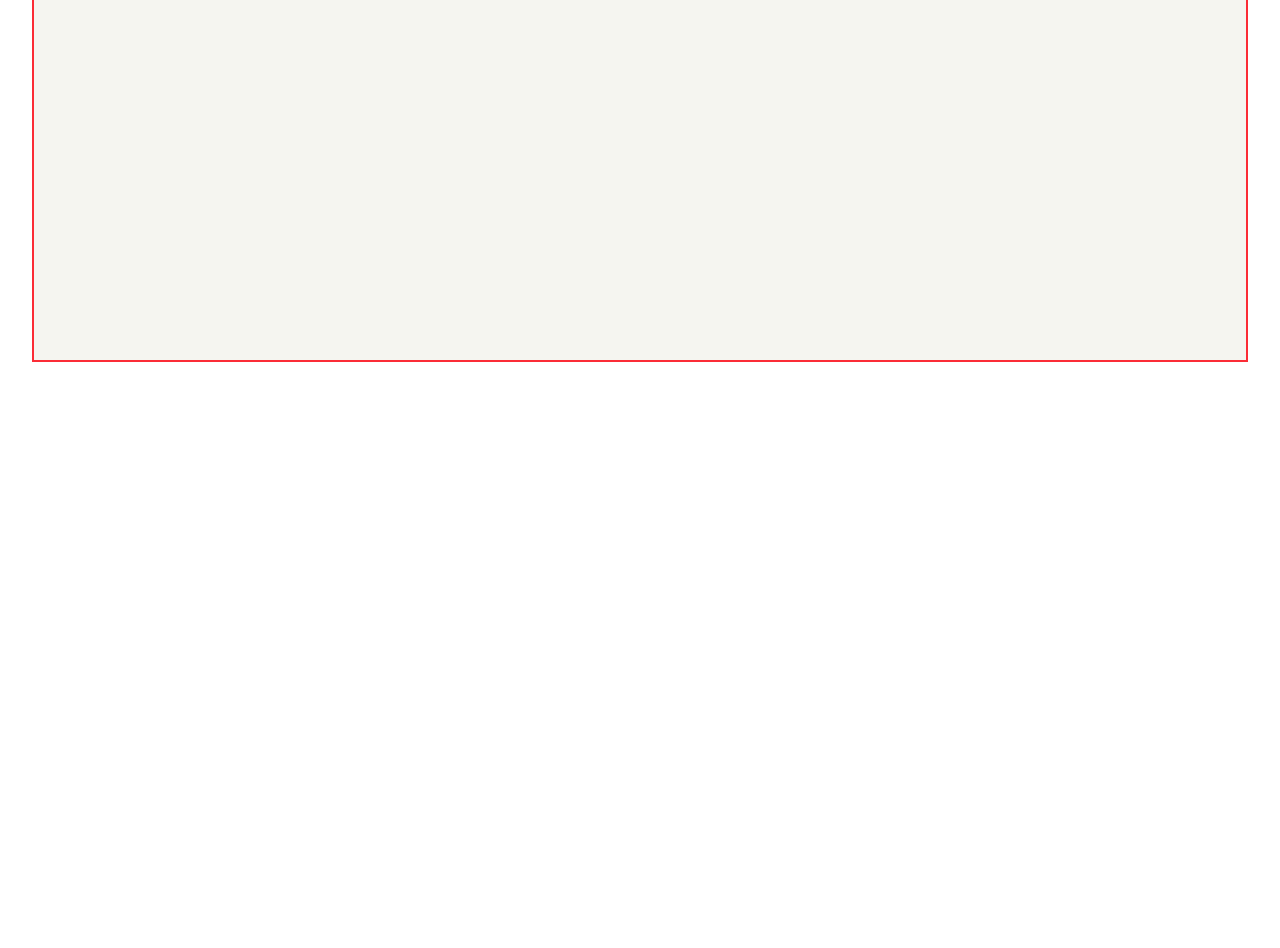
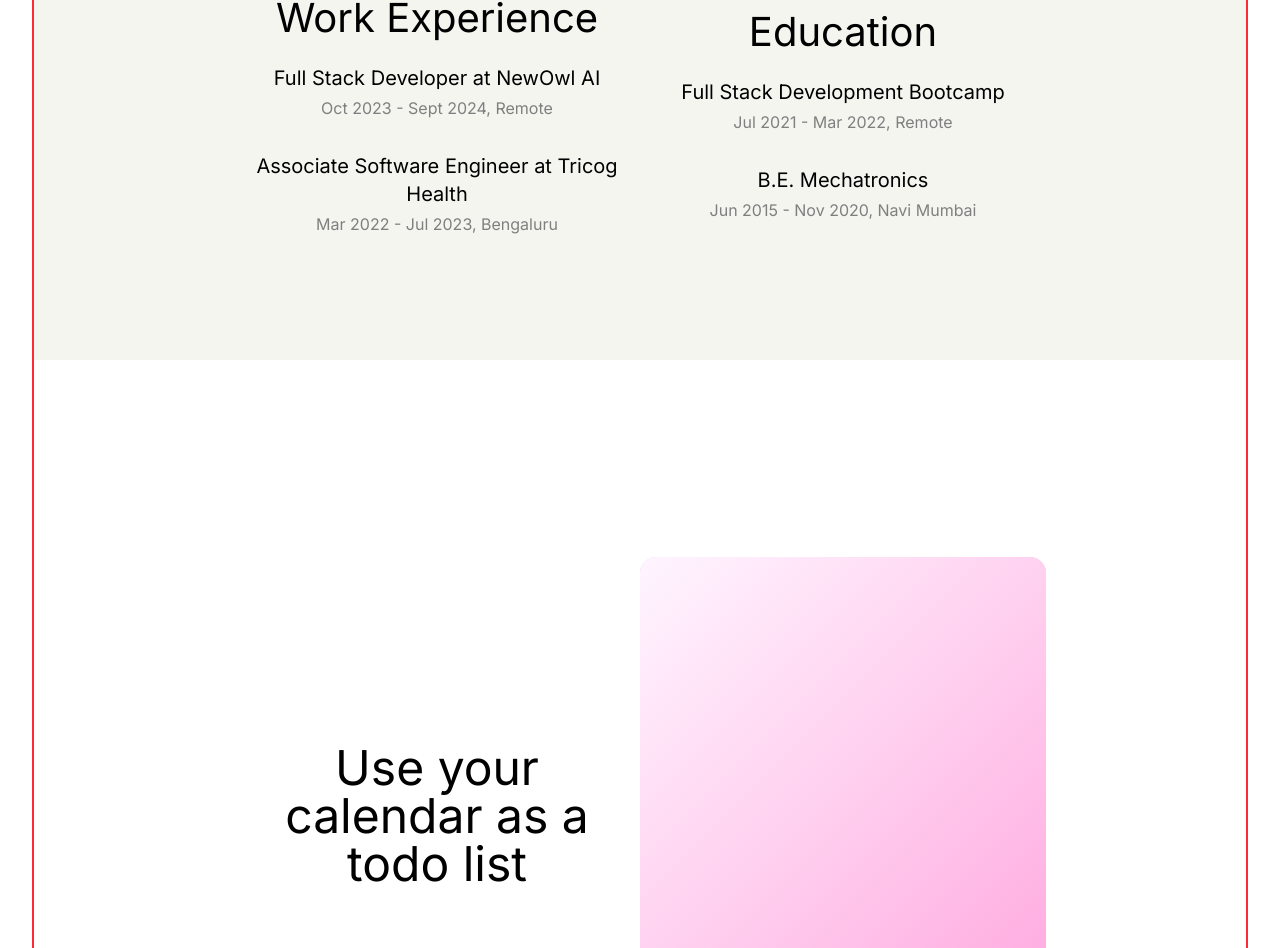
Before and after one commit to ShwetaMane13/portfolio, a React (Vite) app: page / in a window 1280 px wide. Shown: the part 706-1654 px from the top of the page. Before the commit the page ends 1100 px from the top, so only its background shows below. Built offline with nearby package versions, Linux system fonts and the light colour scheme.

Commit message:
worked on workexperience, education and i can help you with sections

```diff
--- a/package.json
+++ b/package.json
@@ -11,9 +11,12 @@
   },
   "dependencies": {
     "@tailwindcss/vite": "^4.1.12",
+    "classnames": "^2.5.1",
+    "motion": "^12.23.12",
     "react": "^19.1.1",
     "react-dom": "^19.1.1",
-    "tailwindcss": "^4.1.12"
+    "tailwindcss": "^4.1.12",
+    "zustand": "^5.0.8"
   },
   "devDependencies": {
     "@eslint/js": "^9.33.0",
--- a/src/App.jsx
+++ b/src/App.jsx
@@ -2,6 +2,7 @@ import "./App.css";
 import { Navbar } from "./components/Navbar";
 import { Home } from "./components/Home";
 import { EducationWorkExperience } from "./components/about/EducationWorkExperience";
+import { ICanHelpYouWith } from "./components/about/ICanHelpYouWith";
 
 function App() {
   return (
@@ -11,6 +12,7 @@ function App() {
         <Home />
       </div>
       <EducationWorkExperience />
+      <ICanHelpYouWith />
     </div>
   );
 }
--- a/src/components/Home.jsx
+++ b/src/components/Home.jsx
@@ -19,7 +19,7 @@ export const Home = () => {
         <section className="flex flex-col gap-8">
           {" "}
           <section className="text-3xl font-inter border-blue-400 w-2/3">
-            A Fullstack Developer based in Mumbai, India
+            A Fullstack Developer based in Mumbai, India.
           </section>
           <section className="text-base font-inter text-[#808080]">
             Passionate creating great experiences for digital product
--- a/src/components/Navbar.jsx
+++ b/src/components/Navbar.jsx
@@ -1,7 +1,7 @@
 export const Navbar = () => {
   const navbarList = ["Home", "About me", "Skills", "Work", "Contact"];
   return (
-    <div class="flex justify-between border-2 border-green-500 h-1/10 px-30 w-full fixed top-0 left-0 bg-white">
+    <div class="flex justify-between border-2 border-green-500 h-1/10 px-30 w-full fixed top-0 left-0 bg-white z-10">
       <section class='flex flex-1 items-center border-2 border-red-500'>icon</section>
       <section class='flex flex-1 items-center justify-between border-2 border-red-500'>
         <section class="flex gap-10">
--- a/src/components/about/EducationWorkExperience.jsx
+++ b/src/components/about/EducationWorkExperience.jsx
@@ -1,5 +1,73 @@
+import { easeOut, motion, useInView } from "motion/react";
+import { useRef } from "react";
+
 export const EducationWorkExperience = () => {
+  const ref = useRef(null);
+  const isInView = useInView(ref, { amount: 0.8 });
   return (
-    <div className="h-120 bg-[#f5f5f0]">EducationWorkExperience</div>
-  )
-}
+    <div
+      ref={ref}
+      className="h-120 flex px-50 items-center bg-[#f5f5f0] border-blue-300"
+    >
+      <div className="flex-1 flex flex-col border-red-500">
+        <section className="font-inter text-[40px] border-black">
+          Work Experience
+        </section>
+        <motion.section
+          initial={{ opacity: 0, y: 100 }}
+          animate={isInView ? { opacity: 1, y: 0 } : {}}
+          transition={{ duration: 0.6, ease: easeOut, delay: 0.1 }}
+          className="flex flex-col gap-1 font-inter border-black py-4"
+        >
+          <section className="text-xl">
+            Full Stack Developer at NewOwl AI
+          </section>
+          <section className="text-base text-[#7f7f7f]">
+            Oct 2023 - Sept 2024, Remote
+          </section>
+        </motion.section>
+        <motion.section
+          initial={{ opacity: 0, y: 100 }}
+          animate={isInView ? { opacity: 1, y: 0 } : {}}
+          transition={{ duration: 0.6, ease: easeOut, delay: 0.4 }}
+          className="flex flex-col gap-1 font-inter border-black py-4"
+        >
+          <section className="text-xl">
+            Associate Software Engineer at Tricog Health
+          </section>
+          <section className="text-base text-[#7f7f7f]">
+            Mar 2022 - Jul 2023, Bengaluru
+          </section>
+        </motion.section>
+      </div>
+
+      <div className="flex-1 flex flex-col border-red-500">
+        <section className="font-inter text-[40px] border-black">
+          Education
+        </section>
+        <motion.section
+          initial={{ opacity: 0, y: 100 }}
+          animate={isInView ? { opacity: 1, y: 0 } : {}}
+          transition={{ duration: 0.6, ease: easeOut, delay: 0.1 }}
+          className="flex flex-col gap-1 font-inter border-black py-4"
+        >
+          <section className="text-xl">Full Stack Development Bootcamp</section>
+          <section className="text-base text-[#7f7f7f]">
+            Jul 2021 - Mar 2022, Remote
+          </section>
+        </motion.section>
+        <motion.section
+          initial={{ opacity: 0, y: 100 }}
+          animate={isInView ? { opacity: 1, y: 0 } : {}}
+          transition={{ duration: 0.6, ease: easeOut, delay: 0.4 }}
+          className="flex flex-col gap-1 font-inter border-black py-4"
+        >
+          <section className="text-xl">B.E. Mechatronics</section>
+          <section className="text-base text-[#7f7f7f]">
+            Jun 2015 - Nov 2020, Navi Mumbai
+          </section>
+        </motion.section>
+      </div>
+    </div>
+  );
+};
--- a/src/components/about/ICanHelpYouWith.jsx
+++ b/src/components/about/ICanHelpYouWith.jsx
@@ -0,0 +1,65 @@
+import {
+  Todo,
+  TodoFive,
+  TodoFour,
+  TodoOne,
+  TodoThree,
+  TodoTwo,
+} from "../common/FeatureCard";
+import { FeatureTitle } from "../common/FeatureTitle";
+
+export const ICanHelpYouWith = () => {
+  const features = [
+    { title: "Use your calendar as a todo list", id: "todo-list", card: Todo },
+    {
+      title: "Use your calendar as a todo list one",
+      id: "todo-list-one",
+      card: TodoOne,
+    },
+    {
+      title: "Use your calendar as a todo list two",
+      id: "todo-list-two",
+      card: TodoTwo,
+    },
+    {
+      title: "Use your calendar as a todo list three",
+      id: "todo-list-three",
+      card: TodoThree,
+    },
+    {
+      title: "Use your calendar as a todo list-four",
+      id: "todo-list-four",
+      card: TodoFour,
+    },
+    {
+      title: "Use your calendar as a todo list-five",
+      id: "todo-list-five",
+      card: TodoFive,
+    },
+  ];
+
+  return (
+    <>
+      <div className="px-50 flex w-full border-blue-300 bg-blue-0 items-start">
+        <div className="w-full py-[40vh]">
+          <ul>
+            {features.map((feature) => (
+              <li key={feature.id}>
+                <FeatureTitle id={feature.id}>{feature.title}</FeatureTitle>
+              </li>
+            ))}
+          </ul>
+        </div>
+        <div className="w-full sticky top-10 flex h-screen items-center">
+          <div className="w-full relative aspect-square rounded-2xl bg-gray-300">
+           {features.map(feature => (
+            <feature.card id={feature.id} key={feature.id} />
+           ))}
+          </div>
+        </div>
+      </div>
+
+      <div className="h-screen">more room to scroll</div>
+    </>
+  );
+};
--- /dev/null
+++ b/src/components/common/FeatureCard.jsx
@@ -0,0 +1,65 @@
+import classNames from "classnames";
+import { useFeatureStore } from "../../store";
+
+const FeatureCard = ({ gradient, children, id }) => {
+  const inViewFeature = useFeatureStore((state) => state.inViewFeature);
+  return (
+    <div
+      className={classNames(
+        "absolute inset-0 bg-gradient-to-br h-full w-full rounded-2xl transition-opacity",
+        gradient,
+        inViewFeature === id ? "opacity-100" : "opacity-0"
+      )}
+    >
+      {children}
+    </div>
+  );
+};
+
+export const Todo = ({id}) => {
+  return (
+    <FeatureCard id={id} gradient="from-[#f7f0ff] to-[#a78afe]">
+      <span />
+    </FeatureCard>
+  );
+};
+
+export const TodoOne = ({id}) => {
+  return (
+    <FeatureCard id={id} gradient="from-[#f5fbff] to-[#addeff]">
+      <span />
+    </FeatureCard>
+  );
+};
+
+export const TodoTwo = ({id}) => {
+  return (
+    <FeatureCard id={id} gradient="from-[#f5fff7] to-[#adf8ff]">
+      <span />
+    </FeatureCard>
+  );
+};
+
+export const TodoThree = ({id}) => {
+  return (
+    <FeatureCard id={id} gradient="from-[#f7fff5] to-[#adffd8]">
+      <span />
+    </FeatureCard>
+  );
+};
+
+export const TodoFour = ({id}) => {
+  return (
+    <FeatureCard id={id} gradient="from-[#fff7f5] to-[#ffd8ad]">
+      <span />
+    </FeatureCard>
+  );
+};
+
+export const TodoFive = ({id}) => {
+  return (
+    <FeatureCard id={id} gradient="from-[#fef5ff] to-[#ffade1]">
+      <span />
+    </FeatureCard>
+  );
+};
--- /dev/null
+++ b/src/components/common/FeatureTitle.jsx
@@ -0,0 +1,27 @@
+import classNames from "classnames";
+import { easeInOut, motion, useInView } from "motion/react";
+import { useEffect, useRef } from "react";
+import { useFeatureStore } from "../../store";
+
+export const FeatureTitle = ({ children, id }) => {
+  const ref = useRef(null);
+  const isInView = useInView(ref, { margin: "-50% 0px -50% 0px" });
+
+  const setInViewFeature = useFeatureStore((state) => state.setInViewFeature);
+
+  useEffect(() => {
+    if(isInView) setInViewFeature(id)
+  }, [isInView, id, setInViewFeature]);
+
+  return (
+    <motion.p
+      ref={ref}
+      initial={{ opacity: 0 }}
+      animate={isInView ? { opacity: 1 } : {}}
+      transition={{ ease: easeInOut }}
+      className="text-5xl py-16 font-inter text-black transition-colors"
+    >
+      {children}
+    </motion.p>
+  );
+};
--- /dev/null
+++ b/src/store.js
@@ -0,0 +1,6 @@
+import { create } from "zustand";
+
+export const useFeatureStore = create((set) => ({
+  inViewFeature: null,
+  setInViewFeature: (feature) => set({ inViewFeature: feature }),
+}));
```
Also changed, not shown: 1 other file (tests, documents, lock files or other folders).
